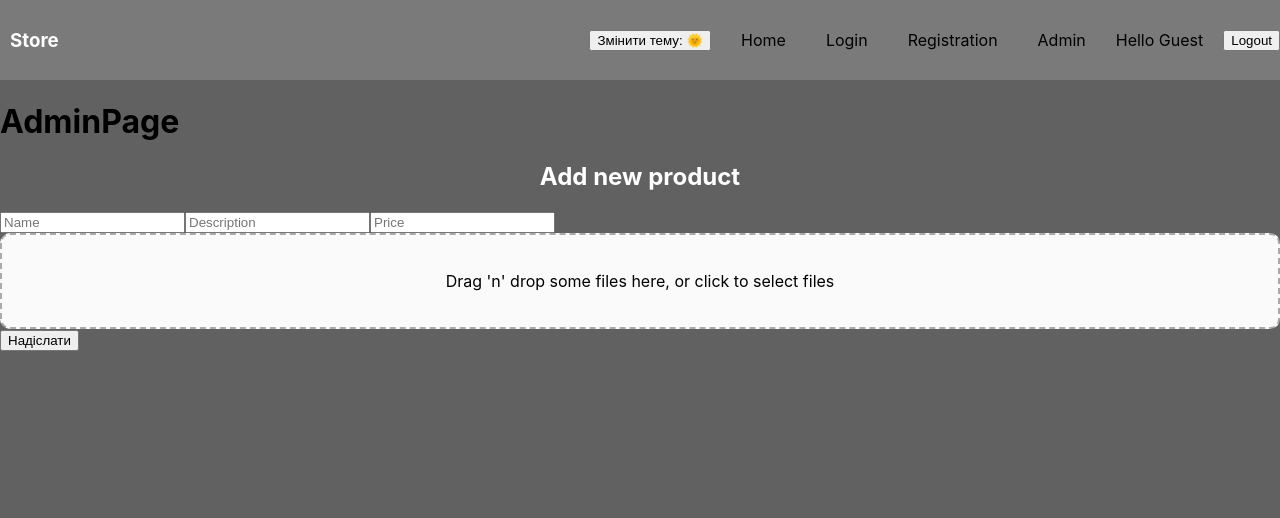
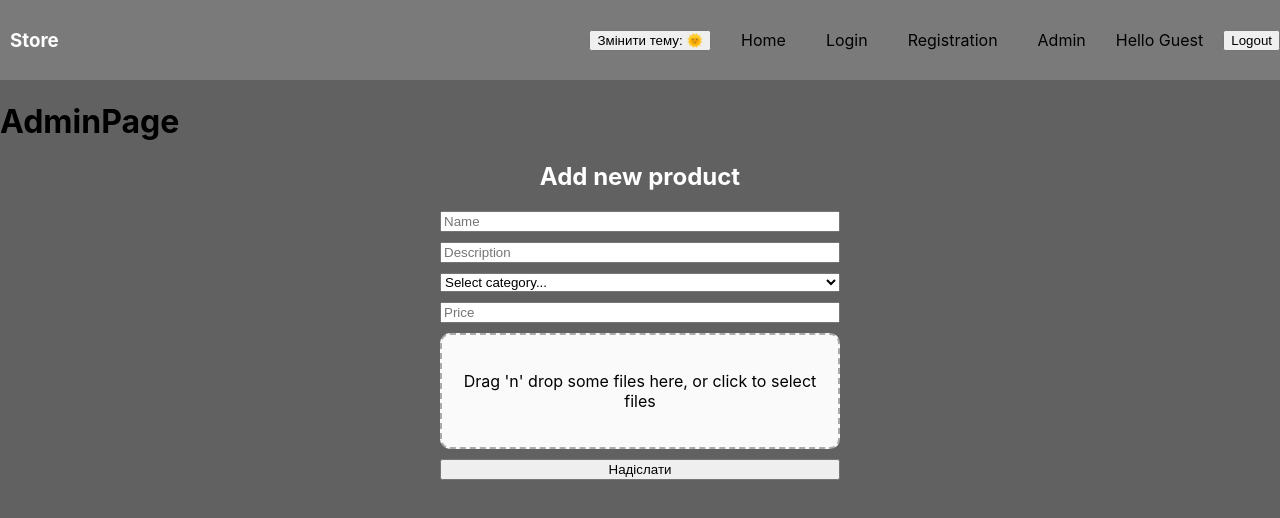
Before and after one commit to Inlvert/MERN-Store, a React (Create React App) app in the folder client/: page /admin in a window 1280 px wide. Shown: the top 518 px of the page. Built offline with nearby package versions, Linux system fonts and the light colour scheme.

Commit message:
add select in form + styles

```diff
--- /dev/null
+++ b/client/src/components/HookForm/HookForm.module.scss
@@ -0,0 +1,8 @@
+.coverForm{
+  display: flex;
+  justify-content: center;
+  flex-direction: column;
+  max-width: 400px;
+  margin: 0 auto;
+  gap: 10px
+}
--- a/client/src/components/HookForm/index.jsx
+++ b/client/src/components/HookForm/index.jsx
@@ -3,6 +3,7 @@ import { useForm } from "react-hook-form";
 import DropzoneInput from "../Drop";
 import { useDispatch } from "react-redux";
 import { createProduct } from "../../redux/slices/productSlice";
+import styles from "./HookForm.module.scss";
 
 function HookForm() {
   const dispatch = useDispatch();
@@ -18,26 +19,23 @@ function HookForm() {
   const onSubmitData = (data) => {
     const formData = new FormData();
 
-    // Додаємо текстові поля (name, description, price і т.д.)
     Object.entries(data).forEach(([key, value]) => {
       formData.append(key, value);
     });
 
-    // Додаємо файли як "images"
     files.forEach((file) => {
       formData.append("images", file);
     });
 
     dispatch(createProduct(formData));
 
-    // Очищення форми
     reset();
     setFiles([]);
-    setClearTrigger(prev => !prev);
+    setClearTrigger((prev) => !prev);
   };
 
   return (
-    <form onSubmit={handleSubmit(onSubmitData)}>
+    <form onSubmit={handleSubmit(onSubmitData)} className={styles.coverForm}>
       <input
         type="text"
         {...register("name", { required: "Name обов'язкове" })}
@@ -51,14 +49,20 @@ function HookForm() {
         placeholder="Description"
       />
 
-      <input
-        type="number"
-        {...register("price")}
-        placeholder="Price"
-      />
+      <select {...register("category")}>
+        <option value="">Select category...</option>
+        <option value="phone">Category phone</option>
+        <option value="computers">Category computers</option>
+        <option value="game">Category game</option>
+      </select>
+
+      <input type="number" {...register("price")} placeholder="Price" />
 
       {/* Dropzone */}
-      <DropzoneInput onFilesChange={setFiles} clearFilesTrigger={clearTrigger}/>
+      <DropzoneInput
+        onFilesChange={setFiles}
+        clearFilesTrigger={clearTrigger}
+      />
 
       <button type="submit">Надіслати</button>
     </form>
```
